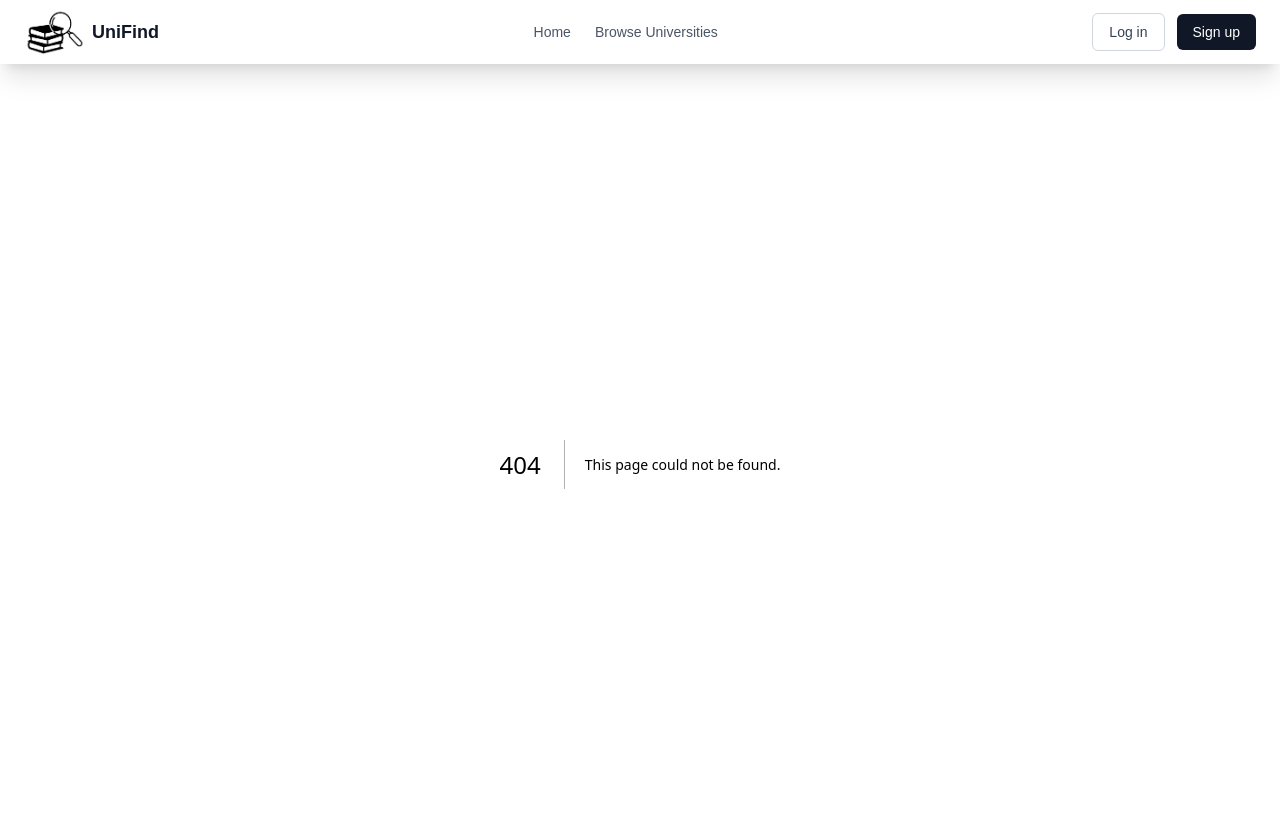
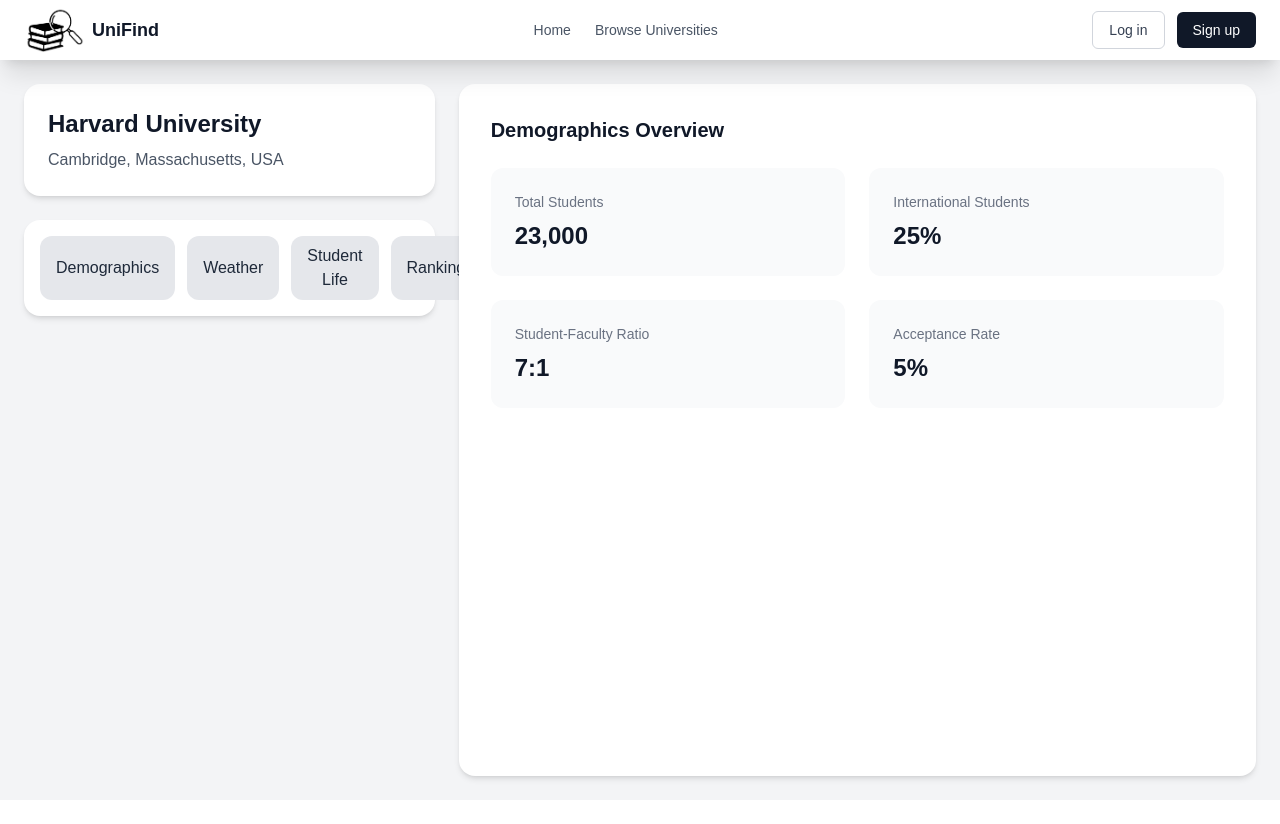
Before and after one commit to DrYonatan/UniFind, a Next.js app: page /browse/1 in a window 1280 px wide. Before the commit this address had no page. Shown: the top 824 px of the page. After the commit the page ends 800 px from the top, so only its background shows below. Built offline with nearby package versions, Linux system fonts and the light colour scheme.

Commit message:
add university page and fix height bugs for all pages

```diff
--- /dev/null
+++ b/app/(pages)/browse/[id]/page.tsx
@@ -0,0 +1,61 @@
+export default function UniversityPage() {
+  return (
+    <div className="h-full bg-gray-100 p-6">
+      <div className="flex gap-6 h-full">
+        <div className="w-1/3 flex flex-col gap-6">
+          <div className="bg-white rounded-2xl shadow-md p-6">
+            <h1 className="text-2xl font-bold text-gray-900">
+              Harvard University
+            </h1>
+            <p className="text-gray-600 mt-2">Cambridge, Massachusetts, USA</p>
+          </div>
+
+          <div className="bg-white rounded-2xl shadow-md p-4">
+            <div className="flex gap-3">
+              <button className="px-4 py-2 rounded-xl bg-gray-200 text-gray-800 font-medium hover:bg-gray-300 transition">
+                Demographics
+              </button>
+              <button className="px-4 py-2 rounded-xl bg-gray-200 text-gray-800 font-medium hover:bg-gray-300 transition">
+                Weather
+              </button>
+              <button className="px-4 py-2 rounded-xl bg-gray-200 text-gray-800 font-medium hover:bg-gray-300 transition">
+                Student Life
+              </button>
+              <button className="px-4 py-2 rounded-xl bg-gray-200 text-gray-800 font-medium hover:bg-gray-300 transition">
+                Rankings
+              </button>
+            </div>
+          </div>
+        </div>
+
+        <div className="flex-1 bg-white rounded-2xl shadow-md p-8">
+          <h2 className="text-xl font-semibold text-gray-900 mb-6">
+            Demographics Overview
+          </h2>
+
+          <div className="grid grid-cols-2 gap-6">
+            <div className="bg-gray-50 rounded-xl p-6">
+              <p className="text-gray-500 text-sm">Total Students</p>
+              <p className="text-2xl font-bold text-gray-900 mt-2">23,000</p>
+            </div>
+
+            <div className="bg-gray-50 rounded-xl p-6">
+              <p className="text-gray-500 text-sm">International Students</p>
+              <p className="text-2xl font-bold text-gray-900 mt-2">25%</p>
+            </div>
+
+            <div className="bg-gray-50 rounded-xl p-6">
+              <p className="text-gray-500 text-sm">Student-Faculty Ratio</p>
+              <p className="text-2xl font-bold text-gray-900 mt-2">7:1</p>
+            </div>
+
+            <div className="bg-gray-50 rounded-xl p-6">
+              <p className="text-gray-500 text-sm">Acceptance Rate</p>
+              <p className="text-2xl font-bold text-gray-900 mt-2">5%</p>
+            </div>
+          </div>
+        </div>
+      </div>
+    </div>
+  );
+}
--- a/app/(pages)/browse/page.tsx
+++ b/app/(pages)/browse/page.tsx
@@ -41,7 +41,7 @@
     <div className="h-full flex">
       <BrowseSideBar />
       <div className="flex flex-col items-center gap-6 p-6 w-2/3 bg-gray-100 mx-10 overflow-y-scroll">
-        {universities.map((university) => {
+        {universities.map((university: University, index: number) => {
           if (
             university.name
               .toLowerCase()
@@ -49,7 +49,8 @@
           ) {
             return (
               <UniversityCard
-                key={university.id}
+                key={index}
+                id={university.id}
                 title={university.name}
                 description={university.location}
               />
--- a/app/(pages)/login/page.tsx
+++ b/app/(pages)/login/page.tsx
@@ -2,7 +2,7 @@
 
 export default function LoginPage() {
   return (
-    <div className="min-h-screen flex items-center justify-center bg-gray-100 px-4">
+    <div className="h-full flex items-center justify-center bg-gray-100 px-4">
       <div className="w-full max-w-md bg-white rounded-2xl shadow-lg p-8 my-10 slide-in-up">
         <h1 className="text-2xl font-bold text-gray-900 mb-2">
           Log in to your account
--- a/app/(pages)/signup/page.tsx
+++ b/app/(pages)/signup/page.tsx
@@ -2,7 +2,7 @@
 
 export default function SignUpPage() {
   return (
-    <div className="min-h-screen flex items-center justify-center bg-gray-100 px-4">
+    <div className="h-full flex items-center justify-center bg-gray-100 px-4">
       <div className="w-full max-w-md bg-white rounded-2xl shadow-lg p-8 my-10 slide-in-up">
         <h1 className="text-2xl font-bold text-gray-900 mb-2">
           Create an account
--- a/app/components/headbar.tsx
+++ b/app/components/headbar.tsx
@@ -2,7 +2,7 @@
 
 export default function HeadBar() {
   return (
-    <div className="relative flex h-16 items-center justify-between px-6 shadow-xl w-full z-40 bg-white">
+    <div className="flex h-16 items-center justify-between px-6 shadow-xl w-full z-40 bg-white">
       <Link
         href="/"
         className="text-lg font-semibold text-gray-900 flex items-center"
--- a/app/components/university-card.tsx
+++ b/app/components/university-card.tsx
@@ -1,18 +1,23 @@
+import Link from "next/link";
+
 type UniversityCardProps = {
+  id: string;
   title: string;
   description: string;
 };
 
 export default function UniversityCard({
+  id,
   title,
   description,
 }: UniversityCardProps) {
   return (
-    <div
-      className={`flex flex-col items-center gap-4 rounded-lg bg-white p-6 shadow-md w-full md:w-100 slide-in-up`}
+    <Link
+      href={`/browse/${id}`}
+      className={`flex flex-col items-center gap-4 rounded-lg bg-white p-6 shadow-md w-full md:w-100 cursor-pointer hover:scale-105 duration-200 slide-in-up`}
     >
       <h2 className="text-xl font-semibold">{title}</h2>
       <p className="text-gray-600 text-center">{description}</p>
-    </div>
+    </Link>
   );
 }
--- a/app/layout.tsx
+++ b/app/layout.tsx
@@ -24,12 +24,12 @@
   children: React.ReactNode;
 }>) {
   return (
-    <html lang="en">
+    <html lang="en" className="h-full">
       <body
-        className={`${geistSans.variable} ${geistMono.variable} antialiased w-full absolute h-full`}
+        className={`${geistSans.variable} ${geistMono.variable} antialiased w-full h-full flex flex-col`}
       >
         <HeadBar />
-        <main className="w-full z-0 relative h-full">{children}</main>
+        <main className="w-full z-0 h-full">{children}</main>
       </body>
     </html>
   );
```
